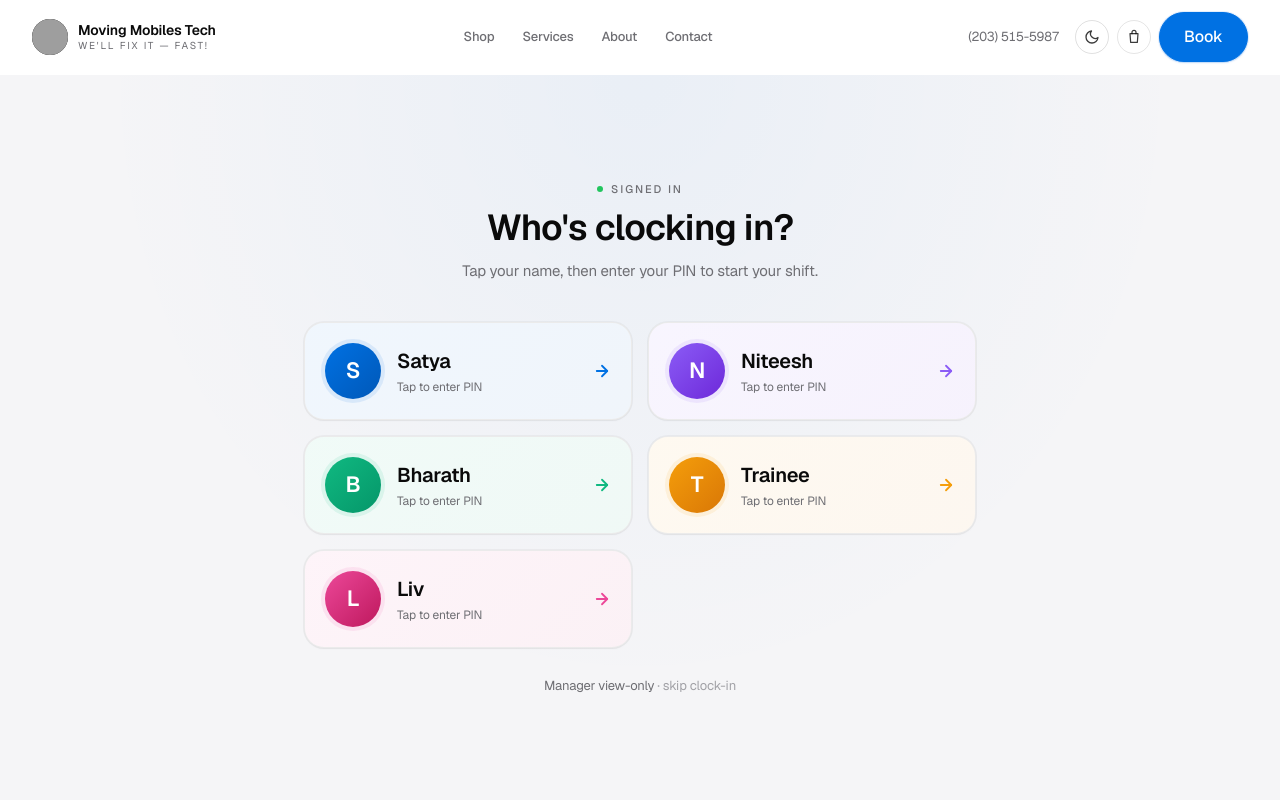
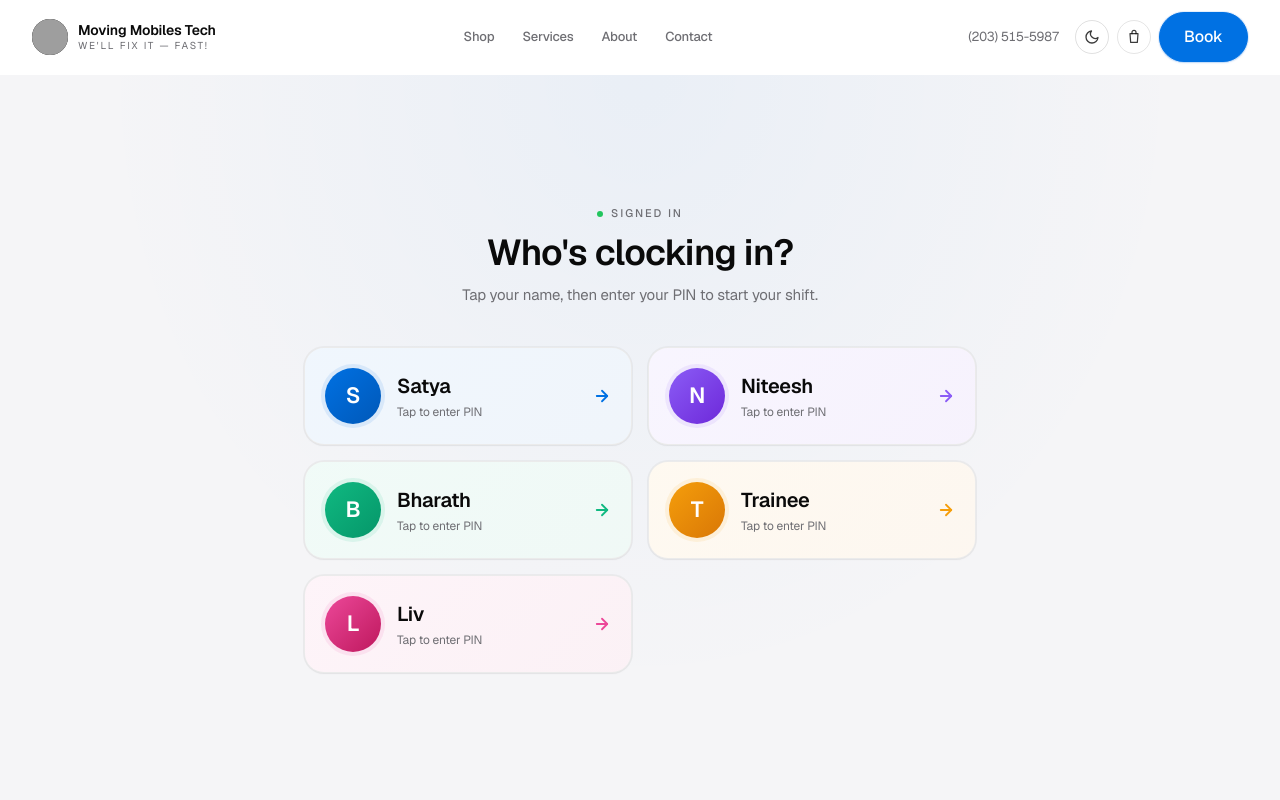
Before and after one commit to GaneshAlla12/moving-mobiles-tech, a Next.js app: page /staff/identify in a window 1280 px wide. Shown: the top 800 px of the page. Built offline with nearby package versions, Linux system fonts and the light colour scheme; grey boxes are pictures that could not be loaded.

Commit message:
Remove 'Manager view-only' option from identify picker
Everyone signing into the staff portal now must pick an employee
identity (and enter their PIN). The view-only escape hatch is gone.
The /api/staff/identify endpoint still accepts __viewer for safety
but the UI no longer offers it.

```diff
--- a/src/components/staff/IdentifyPicker.tsx
+++ b/src/components/staff/IdentifyPicker.tsx
@@ -61,10 +61,7 @@ export default function IdentifyPicker({ next }: { next?: string }) {
             onBack={() => setSelected(null)}
           />
         ) : (
-          <NamePicker
-            target={target}
-            onPick={(e) => setSelected(e)}
-          />
+          <NamePicker onPick={(e) => setSelected(e)} />
         )}
       </div>
     </section>
@@ -73,32 +70,10 @@ export default function IdentifyPicker({ next }: { next?: string }) {
 
 function NamePicker({
   onPick,
-  target,
 }: {
   onPick: (e: Employee) => void;
-  target: string;
 }) {
-  const [busy, setBusy] = useState(false);
-  const [error, setError] = useState<string | null>(null);
-
-  const pickViewer = async () => {
-    if (busy) return;
-    setBusy(true);
-    setError(null);
-    try {
-      const res = await fetch("/api/staff/identify", {
-        method: "POST",
-        headers: { "content-type": "application/json" },
-        body: JSON.stringify({ employee: "__viewer" }),
-      });
-      const data = await res.json().catch(() => ({}));
-      if (!res.ok) throw new Error(data?.error ?? "Sign-in failed");
-      window.location.href = target;
-    } catch (e) {
-      setError(e instanceof Error ? e.message : "Sign-in failed");
-      setBusy(false);
-    }
-  };
+  const [error] = useState<string | null>(null);
 
   return (
     <>
@@ -202,16 +177,6 @@ function NamePicker({
         })}
       </div>
 
-      <div className="mt-6 text-center">
-        <button
-          onClick={pickViewer}
-          disabled={busy}
-          className="text-[13px] text-[var(--ink-muted-60)] hover:text-[var(--ink)] transition-colors"
-        >
-          Manager view-only
-          <span className="text-[var(--ink-muted-32)]"> · skip clock-in</span>
-        </button>
-      </div>
     </>
   );
 }
```
